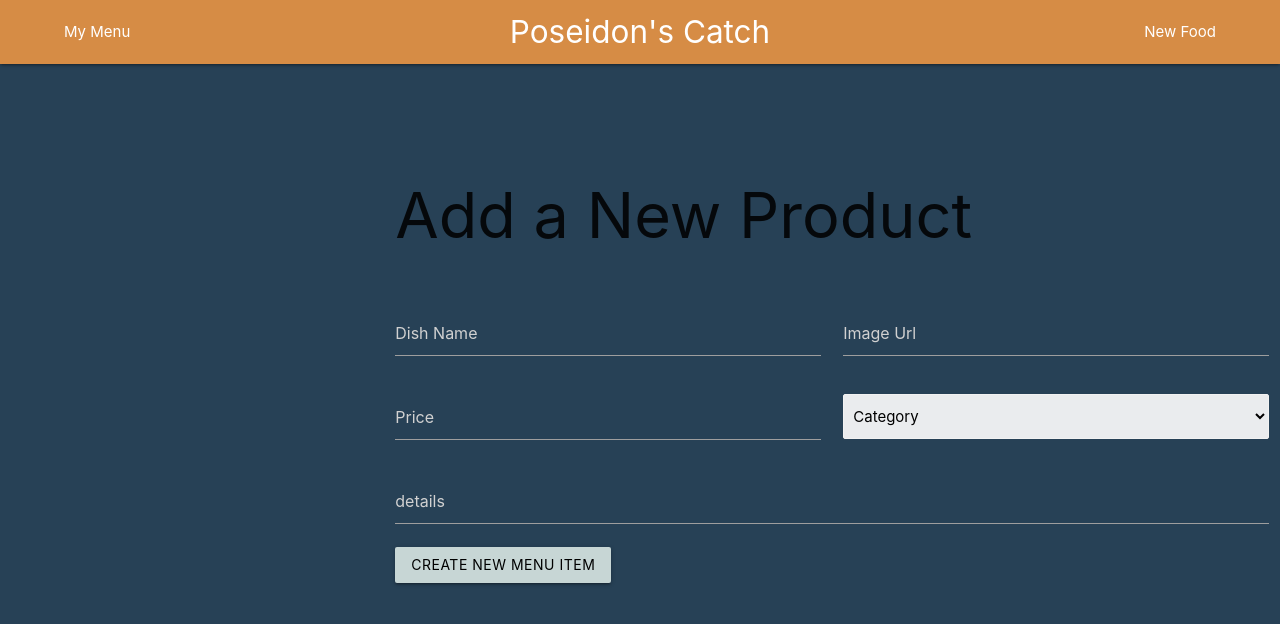
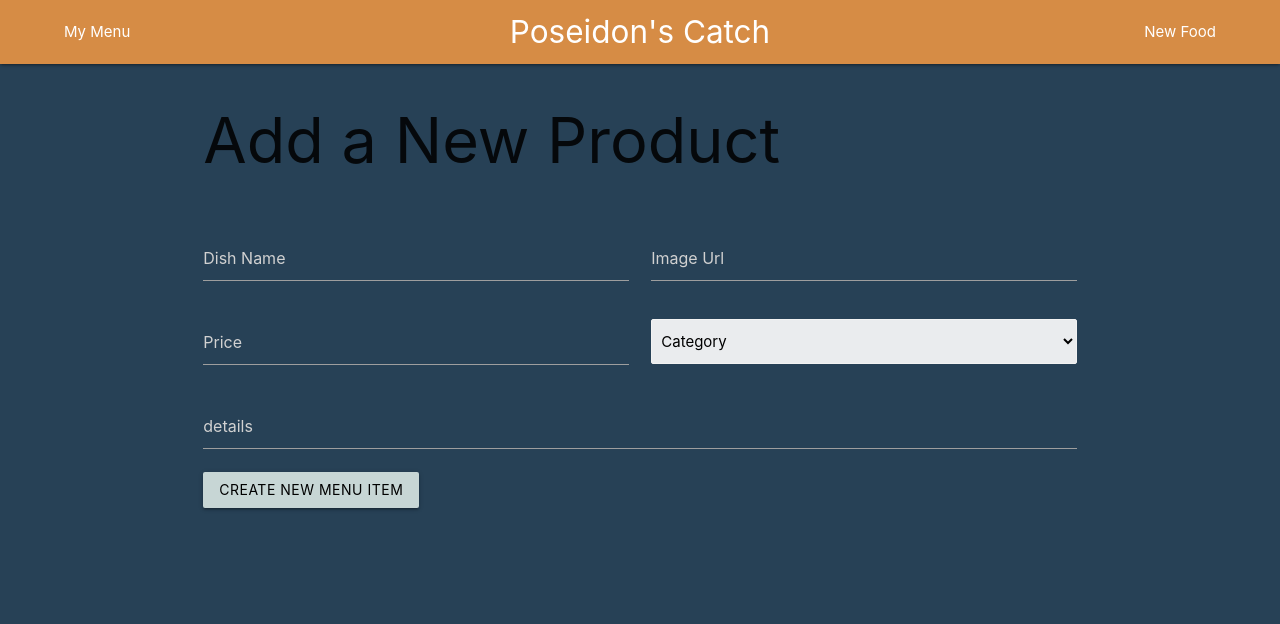
Before and after one commit to bcshanken/restaurantMenu, a React (Create React App) app in the folder client/: page /newfood in a window 1280 px wide. Shown: the top 624 px of the page. Built offline with nearby package versions, Linux system fonts and the light colour scheme.

Commit message:
fixing styling bug that caused right align on all pages

```diff
--- a/client/src/Containers/Login/Login.css
+++ b/client/src/Containers/Login/Login.css
@@ -1,4 +1,4 @@
-.container{
+.login-card{
     float: right;
     padding-top: 5em;
 }
--- a/client/src/Containers/Login/Login.jsx
+++ b/client/src/Containers/Login/Login.jsx
@@ -3,7 +3,7 @@ import "../Login/Login.css"
 
 const Login = () => {
   return (
-    <div className="container">
+    <div className="container login-card">
       <div className="row">
         <div className="col s12 m6">
           <div class="card blue-grey darken-1">
```
